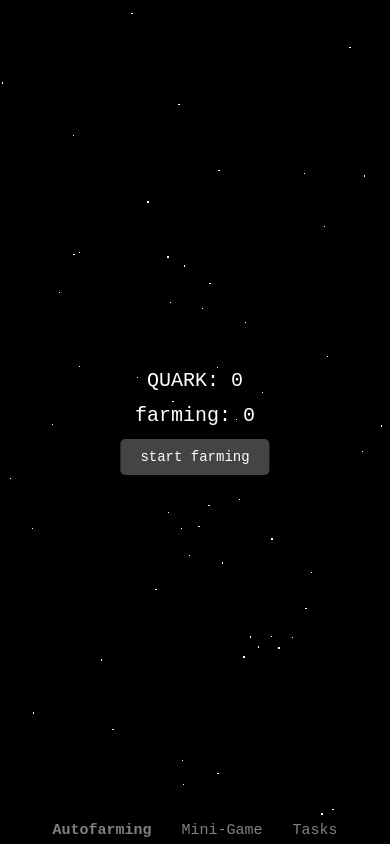
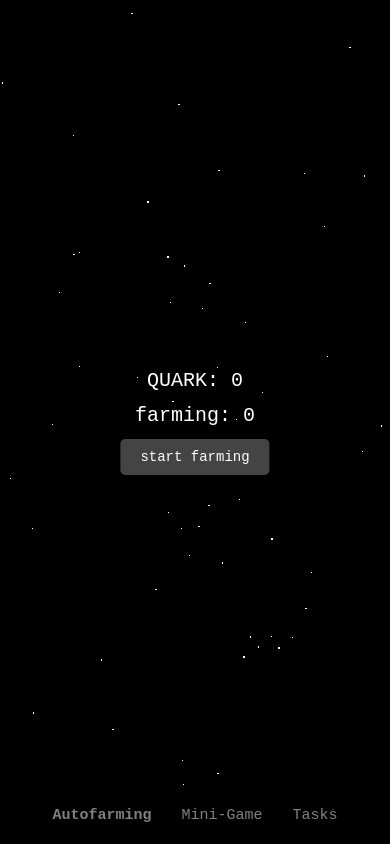
Before and after one commit to Disiryumin/quark-coin, a plain HTML site: page index.html in a window 390 px wide. Drawn offline with nearby package versions, Linux system fonts and the light colour scheme.

Commit message:
Fix navigation bar for mobile devices

```diff
--- a/index.html
+++ b/index.html
@@ -29,11 +29,15 @@
     }
 
     .nav {
-    position: absolute;
-    bottom: env(safe-area-inset-bottom); /* Учитываем нижнюю панель */
-    width: 100%;
-    display: flex;
-    justify-content: center;
+    position: fixed; /* Закрепляет панель внизу */
+    bottom: 0; /* Располагает её у нижнего края */
+    width: 100%; /* Растягивает панель по всей ширине */
+    background: rgba(0, 0, 0, 0.8); /* Полупрозрачный фон (для видимости) */
+    padding: 10px 0; /* Отступы для удобства */
+    padding-bottom: calc(env(safe-area-inset-bottom) + 10px); /* Учитывает чёлку */
+    display: flex; /* Центрирует содержимое */
+    justify-content: center; /* Центрирует кнопки */
+    z-index: 100; /* Устанавливает высокий приоритет отображения */
 }
 
 .nav span {
@@ -111,9 +115,10 @@
         padding: 8px 16px;
       }
 
-      .nav span {
-        font-size: 13px;
-      }
+      .nav {
+        font-size: 14px; /* Уменьшение размера текста */
+        padding-bottom: calc(env(safe-area-inset-bottom) + 15px); /* Учитываем безопасную область */
+    }
 
       .ui {
         top: 40%;
```
